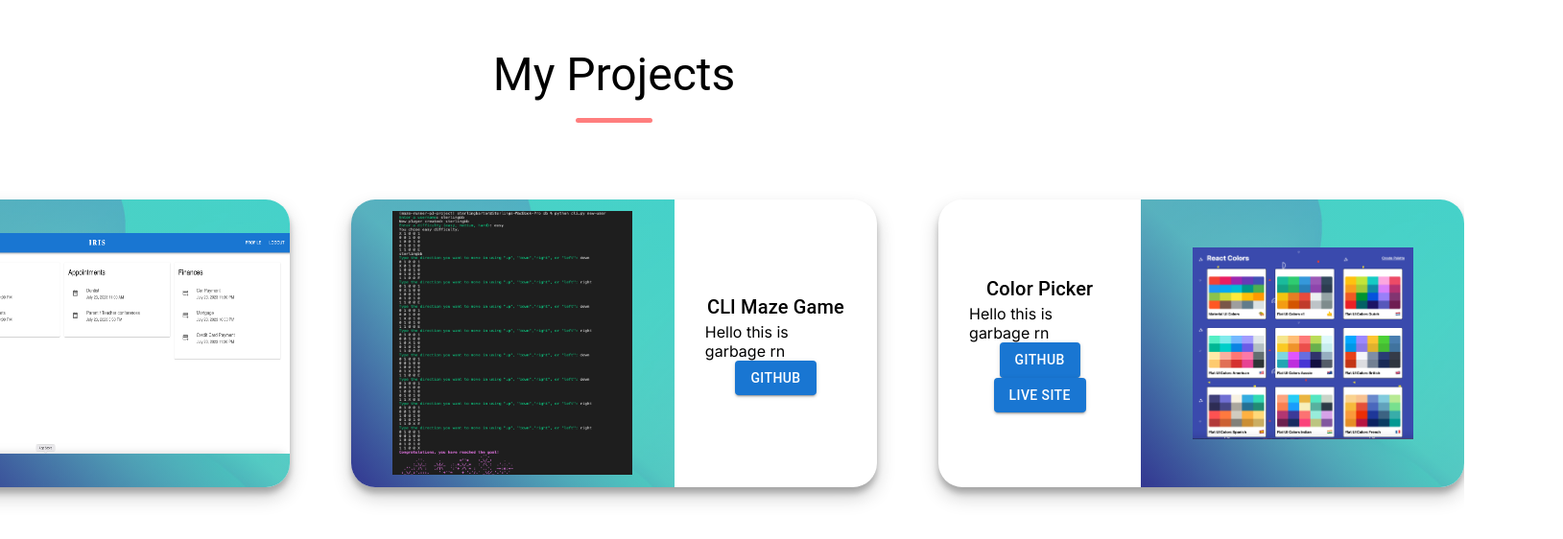
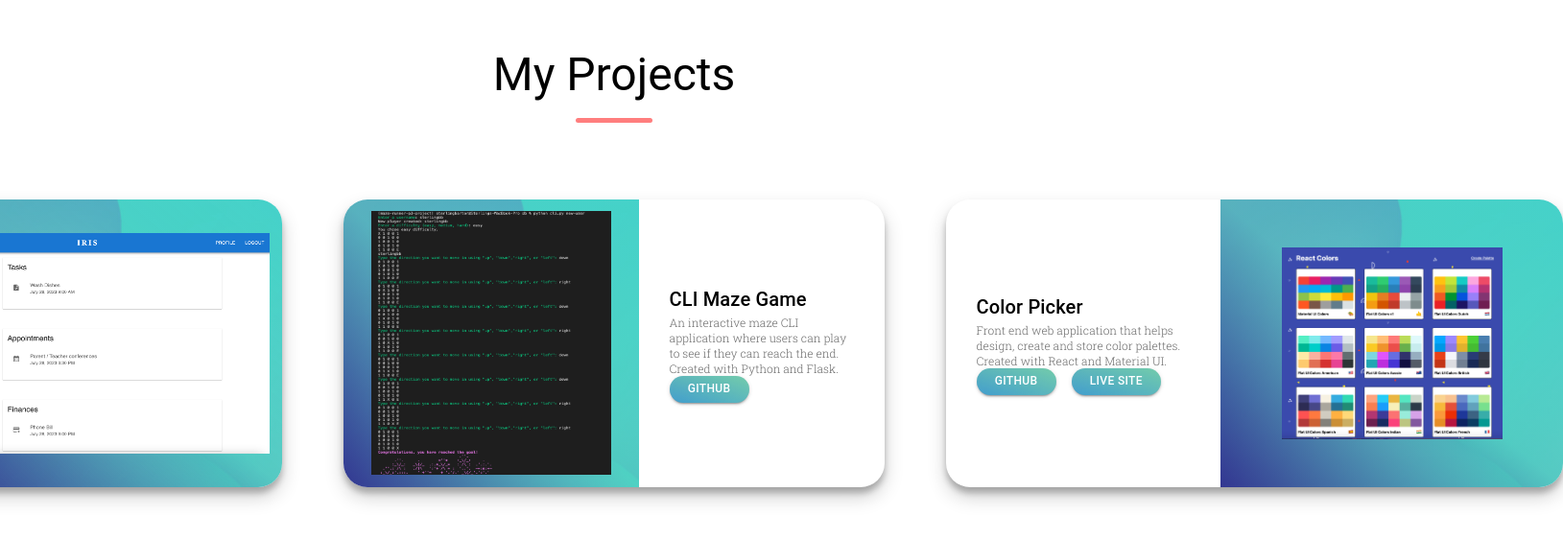
Before and after one commit to sterlingbarton/portfolio, a Next.js app: page / in a window 1280 px wide. Shown: the part 1334-1896 px from the top of the page at 96% size, 1629 px wide, since content can reach past the window. Built offline with nearby package versions, Linux system fonts and the light colour scheme.

Commit message:
project section styling changes

```diff
--- a/src/app/page.jsx
+++ b/src/app/page.jsx
@@ -66,17 +66,18 @@ export default function Home() {
         <Grid className={styles.projectsGrid}>
             <Grid className={styles.projectsRow}>
               <Box className={styles.projectInfo}>
-                <Typography variant='h6'>Task Planner</Typography>
-                <Typography variant='p'>Hello this is garbage rn</Typography>
-                <Button variant='contained'>GitHub</Button>
-                <Button variant='contained'>Live site</Button>
-
+                <Typography className={styles.projectTitle} variant='h6'>Task Planner</Typography>
+                <Typography className={styles.projectDesc} variant='p'>Full stack web application that helps users organize current and future tasks, appointments and finances. Created with Next.js, Material UI, Python, Flask and SQLAlchemy.</Typography>
+                <Box className={styles.buttonContainer}>
+                  <Button variant='contained'>GitHub</Button>
+                  <Button variant='contained'>Live site</Button>
+                </Box>
               </Box>
                 <Box id={styles.imageWrapper1} className={styles.imageWrapper}>
                   <Image
                       component="img"
                       height={230}
-                      width={360}
+                      width={330}
                       sx={{
                       maxHeight: { xs: 233, md: 167 },
                       maxWidth: { xs: 350, md: 250 },
@@ -101,17 +102,21 @@ export default function Home() {
                 />
               </Box>
               <Box className={styles.projectInfo}>
-                <Typography variant='h6'>CLI Maze Game</Typography>
-                <Typography variant='p'>Hello this is garbage rn</Typography>
-                <Button variant='contained'>GitHub</Button>
+                <Typography className={styles.projectTitle} variant='h6'>CLI Maze Game</Typography>
+                <Typography className={styles.projectDesc} variant='p'>An interactive maze CLI application where users can play to see if they can reach the end. Created with Python and Flask.</Typography>
+                <Box className={styles.buttonContainer}>
+                  <Button variant='contained' className={styles.singleButton}>GitHub</Button>
+                </Box>
               </Box>
             </Grid>
             <Grid className={styles.projectsRow}>
               <Box className={styles.projectInfo}>
-                <Typography variant='h6'>Color Picker</Typography>
-                <Typography variant='p'>Hello this is garbage rn</Typography>
-                <Button variant='contained'>GitHub</Button>
-                <Button variant='contained'>Live site</Button>
+                <Typography className={styles.projectTitle} variant='h6'>Color Picker</Typography>
+                <Typography className={styles.projectDesc} variant='p'>Front end web application that helps design, create and store color palettes. Created with React and Material UI.</Typography>
+                <Box className={styles.buttonContainer}>
+                  <Button variant='contained'>GitHub</Button>
+                  <Button variant='contained'>Live site</Button>
+                </Box>
               </Box>
                 <Box id={styles.imageWrapper3} className={styles.imageWrapper}>
                 <Image
--- a/src/styles/Nav.module.css
+++ b/src/styles/Nav.module.css
@@ -36,4 +36,4 @@
     text-decoration: none;
     color: white;
     margin-left: 1rem;
-  }
+}
--- a/src/styles/globals.css
+++ b/src/styles/globals.css
@@ -1,7 +1,6 @@
 @import url('https://fonts.googleapis.com/css2?family=Roboto+Slab:wght@300;400;500&display=swap');
 
 html{
-    font-family: 'Roboto Slab', serif;
     scroll-behavior: smooth;
 }
 
--- a/src/styles/page.module.css
+++ b/src/styles/page.module.css
@@ -110,10 +110,39 @@
 }
 
 .projectInfo{
+  font-family: 'Roboto Slab', serif;
   display: flex;
   flex-direction: column;
   padding: 2rem;
-  align-items: center;
+}
+
+.projectTitle{
+  margin-bottom: .5rem;
+  font-weight: 200;
+}
+
+.projectDesc{
+  margin-bottom: 4rem;
+  font-size: 12px;
+  font-weight: 100;
+  max-width: 250px;
+  color: #6b6b6b;
+}
+
+.buttonContainer{
+  display: flex;
+  justify-content: flex-start;
+}
+
+.buttonContainer button{
+  border-radius: 30px;
+  margin-right: 1rem;
+  padding: .2rem 1.2rem;
+  font-size: 12px;
+  background-image:
+  linear-gradient(to top right, rgba(116, 204, 171, 0.3), rgba(116, 204, 171, 1)),
+  url('../images/vecteezy_abstract-gradient-blue-liquid-wave-background_21120977.jpg');
+  /* box-shadow: 0 11px 36px 0 rgba(70, 89, 138, 0.25) */
 }
 
 #imageWrapper1{
```
Also changed, not shown: src/images/taskPlanner.png.
